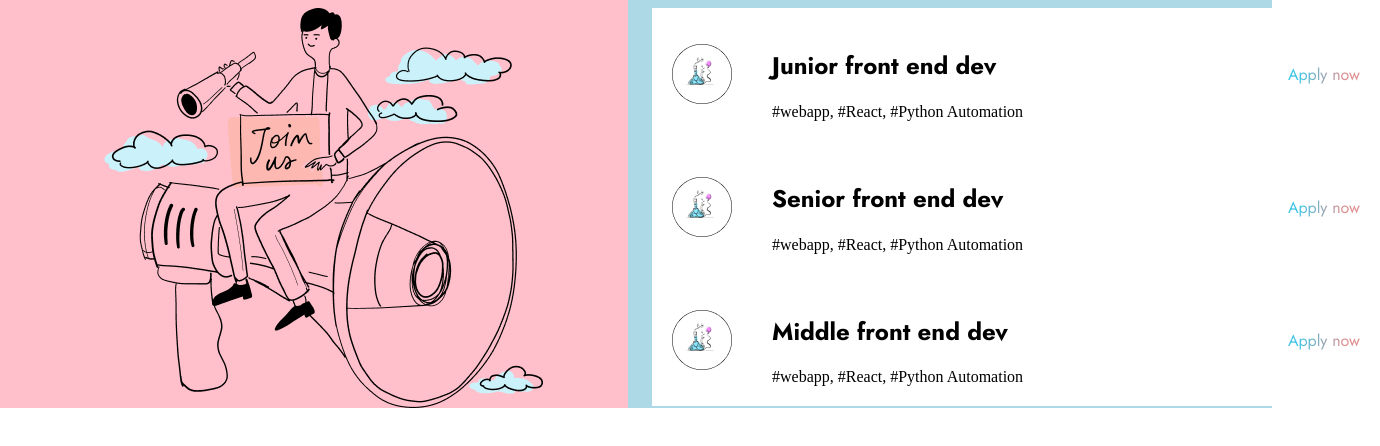
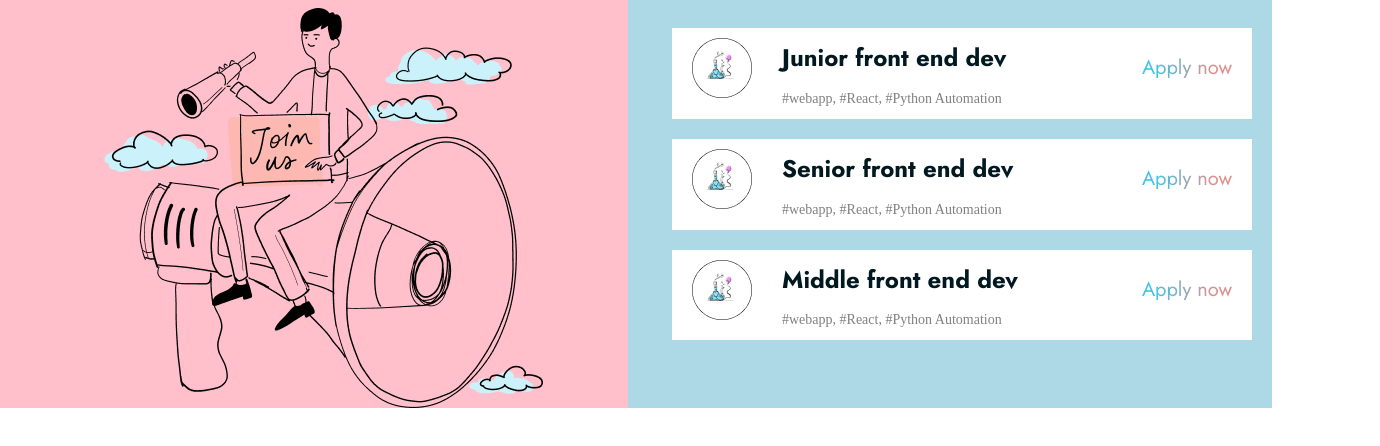
Before and after one commit to mariklim/react_mui, a React (Create React App) app: page / in a window 1280 px wide. Shown: the top 446 px of the page, 1380 px wide, since content can reach past the window. Built offline with nearby package versions, Linux system fonts and the light colour scheme.

Commit message:
add padding

```diff
--- a/src/components/Job.js
+++ b/src/components/Job.js
@@ -1,10 +1,14 @@
 import JobList from '../data/JobList.json';
 import JobIcon from '../img/job_icon_1.png';
+import BgHover from '../img/bg_hover.png';
+
 import {makeStyles, useTheme} from "@mui/styles";
 
 const useStyles = makeStyles((theme) => ({
 
     coloredLink: {
+
+        fontSize: '20px',
         background: `-webkit-linear-gradient(left, #40C5E4 15.51%, #DE8E8E 77.84%)`,
         "-webkit-background-clip": "text",
         "-webkit-text-fill-color": "transparent",
@@ -13,6 +17,31 @@ const useStyles = makeStyles((theme) => ({
             cursor: "pointer",
         }
     },
+    jobRow:{
+        paddingRight:'20px',
+        paddingLeft:'20px',
+        paddingBottom:'10px',
+        display: 'flex',
+        alignItems: 'center',
+        justifyContent: 'center',
+        background:'white',
+        margin:'20px',
+        fontFamily:'Jost',
+        color:'#001921',
+        fontSize: '16px',
+        lineHeight: "20px",
+        '&:hover': {
+            cursor: "pointer",
+            backgroundImage:`url(${BgHover})`,
+            backgroundRepeat  : 'no-repeat',
+            backgroundSize: 'cover'
+        }
+    },
+    tags:{
+        fontSize: '14px',
+        fontFamily:'Exo2',
+        color:'gray',
+    }
 }))
 
 function Job() {
@@ -22,14 +51,14 @@ function Job() {
             {
                 JobList.map((job, index) => {
                     return <div key={index}
-                        style={{ display: 'flex', alignItems: 'center', justifyContent: 'space-between', background:'white', width:'43rem', padding:'1.25rem', fontFamily:'Jost' }}
+                    className={classes.jobRow}
                     >
 
                         <img src={JobIcon} alt="job icon" />
-                        <div style={{marginRight:'auto', paddingLeft:'2.5rem'}}>
+                        <div style={{marginRight:'auto', marginLeft:'30px'}}>
                             <h2>{job.name}</h2>
-                            <div style={{fontFamily:'Exo2'}}>
-                                <span>{job.tags}</span>
+                            <div>
+                                <span className={classes.tags}>{job.tags}</span>
                             </div>
                         </div>
                         <a  className={classes.coloredLink} href={job.link} target="_blank">Apply now</a>
```
